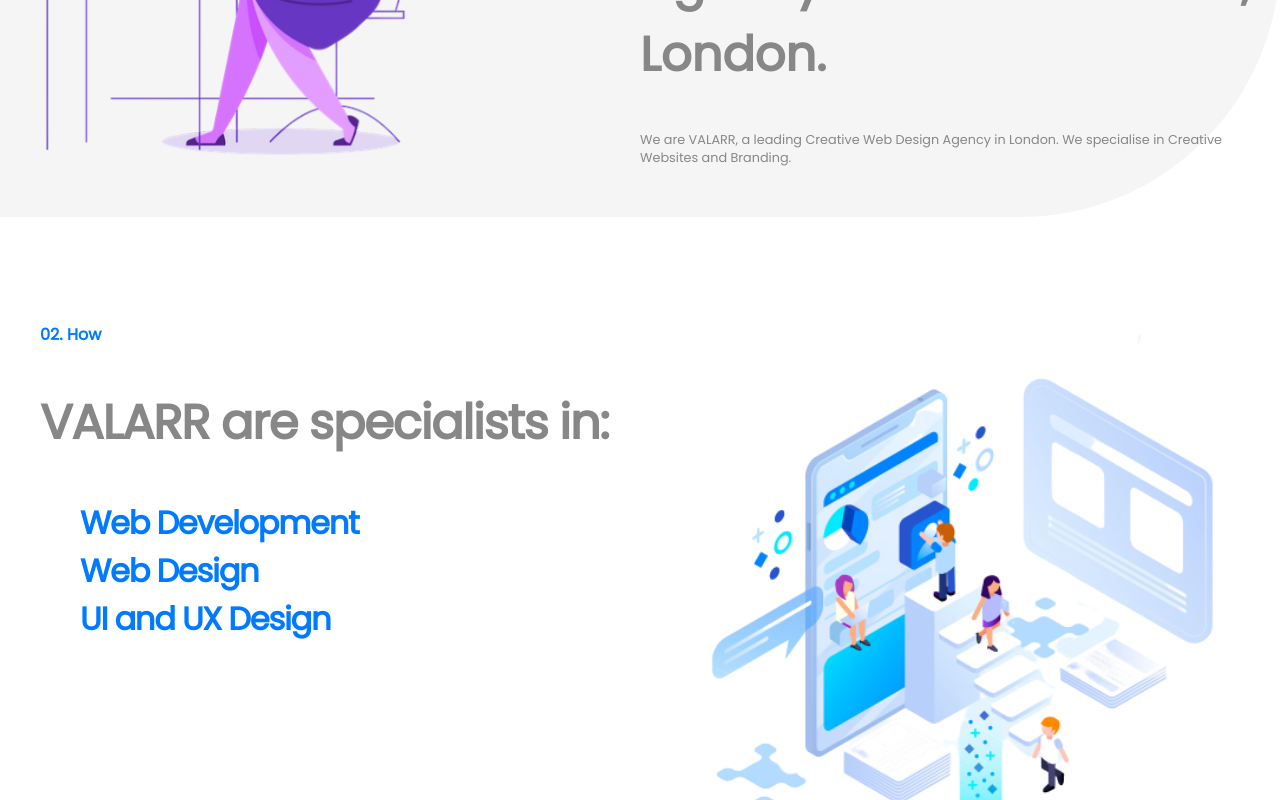
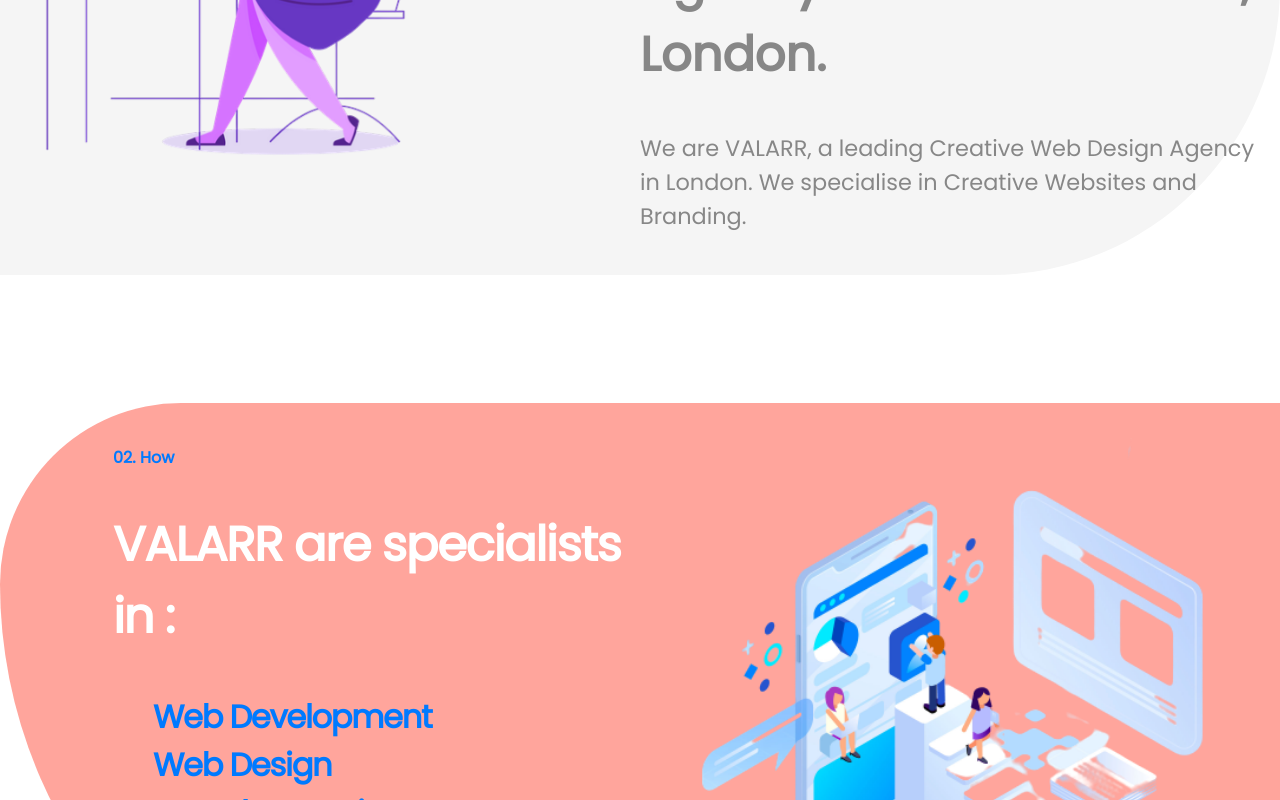
Before and after one commit to Viki-Robles/valarr, a React (Create React App) app: page / in a window 1280 px wide. Shown: the part 1000-1800 px from the top of the page. Built offline with nearby package versions, Linux system fonts and the light colour scheme.

Commit message:
adding colours on CSS

```diff
--- a/package.json
+++ b/package.json
@@ -12,6 +12,7 @@
     "material-ui-colors": "^1.0.0",
     "react": "^16.13.1",
     "react-dom": "^16.13.1",
+    "react-router": "^5.2.0",
     "react-scripts": "3.4.3"
   },
   "scripts": {
--- a/src/App.css
+++ b/src/App.css
@@ -16,6 +16,9 @@
     margin-left: 10px;
 }
 
+html {
+    scroll-behavior: smooth;
+  }
 @media(min-width:600px) {
     .cards-title {
         margin-left: 42.5%;
--- a/src/Cards/Card.js
+++ b/src/Cards/Card.js
@@ -53,7 +53,7 @@
         setExpanded(!expanded);
     };
     return (
-        <Card className={classes.root}>
+        <Card className={classes.root} id="work">
             <CardHeader title={title}
             avatar={
                 <Avatar aria-label="recipe" className={classes.avatar}>
--- a/src/Footer/Footer.js
+++ b/src/Footer/Footer.js
@@ -5,7 +5,7 @@
 
 export default function Footer() {
     return (
-        <div className="footer">
+        <div className="footer" id="contact">
             <div className="footer-itemA">
                 <ul>
                     <li className="footer-li">Home</li>
--- a/src/NavBar/NavBar.css
+++ b/src/NavBar/NavBar.css
@@ -73,7 +73,6 @@
       margin: 0;
       height: 0;
       position: relative;
-      border-bottom: 1px solid #007aff;
       height: 85px;
       background: white;
     }
@@ -94,7 +93,7 @@
         padding: 20px;
       }
 
-    main {
+    /* main {
       border-bottom: 1px solid #007aff;
-    }
+    } */
   }
--- a/src/SectionOne/SectionOne.js
+++ b/src/SectionOne/SectionOne.js
@@ -2,6 +2,7 @@
 import './SectionOne.css';
 import video from '../Video/images/videoplayback.mp4';
 import rocket from '../SectionOne/images/rocket.png';
+import Card from '../Cards/Card';
 
 export default function SectionOne() {
     return (
--- a/src/SectionThree/SectionThree.css
+++ b/src/SectionThree/SectionThree.css
@@ -1,22 +1,25 @@
 .sectionThree-container {
   display: grid;
   grid-template-columns: 1fr;
-    margin-top: 5%;
+  margin-top: 20%;
   padding: 20px;
+  background: #ffa59c;
+  border-radius: 700px 0 0 1880px;
+  border-bottom-left-radius: 1880px;
 }
 
 .sectionThree-titleTwo {
-    color: rgb(135, 135, 135);
+  color: white;
   font-size: 1.5rem;
   letter-spacing: -0.075rem;
 }
 
 .sectionThree-titleOne {
-    color:#007aff;
+  color: #007aff;
 }
 
 .sectionThree-details {
-    color:#007aff;
+  color: #007aff;
   font-weight: bold;
   font-size: 1.2rem;
   letter-spacing: -0.075rem;
@@ -28,7 +31,6 @@
 
 .sectionThree-itemB img {
   width: 100%;
-    margin:10px;
 }
 
 .sectionThree-itemB {
@@ -43,9 +45,9 @@
   text-decoration: line-through rgb(135, 135, 135);
 }
 
-@media(min-width: 600px) {
+@media (min-width: 600px) {
   .sectionThree-itemA {
-        margin-left: 20px;
+    margin-left: 15%;
   }
 
   .sectionThree-titleTwo {
@@ -55,10 +57,8 @@
   .sectionThree-container {
     display: grid;
     grid-template-columns: 1fr 1fr;
-        margin-top: 5%;
-        padding: 20px;
+    margin-top: 10%;
   }
-
   .sectionThree-details {
     font-size: 2rem;
   }
--- a/src/SectionThree/SectionThree.js
+++ b/src/SectionThree/SectionThree.js
@@ -8,7 +8,7 @@
         <div className="sectionThree-container">
             <div className="sectionThree-itemA">
                 <h4 className="sectionThree-titleOne">02. How</h4>
-                <h2 className="sectionThree-titleTwo">VALARR are specialists in:</h2>
+                <h2 className="sectionThree-titleTwo">VALARR are specialists in :</h2>
                 <ul>
                     <li className="sectionThree-details">Web Development</li>
                     <li className="sectionThree-details">Web Design</li>
--- a/src/SectionTwo/SectionTwo.css
+++ b/src/SectionTwo/SectionTwo.css
@@ -44,4 +44,7 @@
 
 }
 
+.sectionTwo-details {
+    font-size: 1.4rem;
 }
+}
```
Also changed, not shown: src/ContactForm/ContactForm.js (added, +10 -0 lines), src/About/About.js (added), 1 other file (tests, documents, lock files or other folders). Lines whose indentation alone changed are shown as unchanged.
